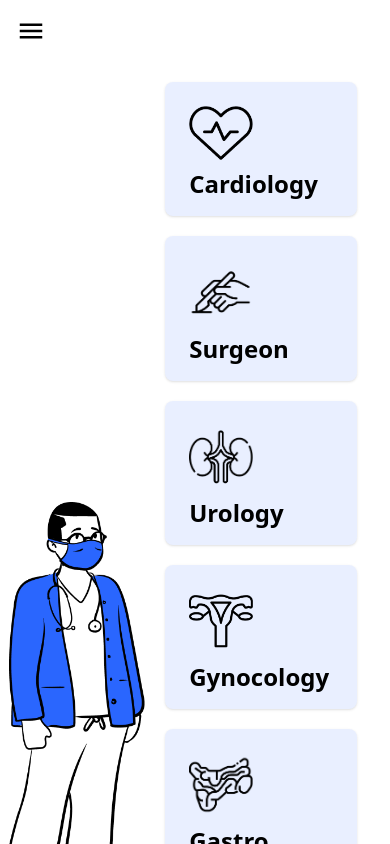
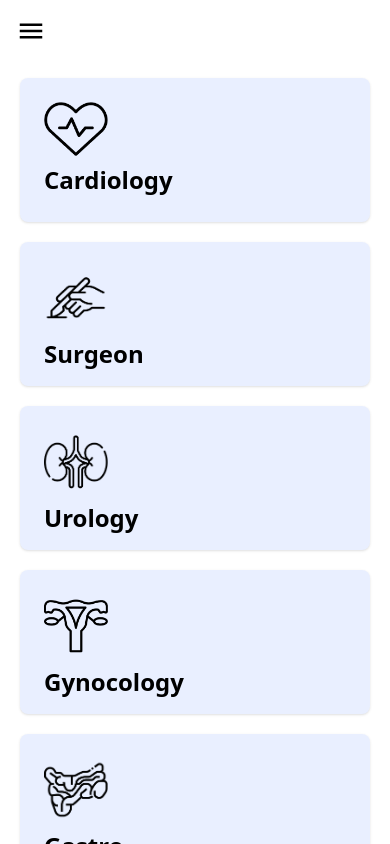
Before and after one commit to YugendarM/proppoint-client, a React (Create React App) app: page /book_appointment in a window 390 px wide. Shown: the top 844 px of the page. Built offline with nearby package versions, Linux system fonts and the light colour scheme; a web font is replaced by a local one.

Commit message:
Update - Added responsiveness for Book appointment page

```diff
--- a/src/App.js
+++ b/src/App.js
@@ -38,12 +38,11 @@ function App() {
         <AppointmentHOC path={"/contact"} exact component={ContactPage}/>
 
         <AppointmentHOC path={"/book_appointment"} exact component={DoctorSpecialization}/>
-
         <AppointmentHOC path={"/book_appointment/:specializationType/doctors"} exact component={DoctorList}/>
         <AppointmentHOC path={"/book_appointment/:specializationType/:doctorName/time_slots"} exact component={TimeSlot}/>
 
         <AppointmentHOC path={"/book_appointment/patient_credential"} exact component={PatientCredential}/>
-        <AppointmentHOC path={"/basic_details"} exact component={BasicDetails}/>
+        <AppointmentHOC path={"/book_appointment/basic_details"} exact component={BasicDetails}/>
 
         <DoctorHOC path={"/doctor/login"} exact component={PatientsList}/>
         <DoctorHOC path={"/doctor/"} exact component={DoctorDashboard}/>
--- a/src/components/Appointment/DoctorSpecialization.js
+++ b/src/components/Appointment/DoctorSpecialization.js
@@ -85,17 +85,19 @@ const DoctorSpecialization = () => {
       image: Dermo,
     },
   ]);
+
   return (
-    <>
-      <div className=" flex justify-center items-center ">
-        <div className="w-2/5 flex justify-center">
+    <React.Fragment>
+      {/* <h1 className="text-3xl font-semibold">Book your Appointments...</h1> */}
+      <div className=" flex justify-center items-center md:h-[85vh] py-4">
+        <div className="w-2/5 hidden lg:flex justify-center  ">
           <img className="" src={doctor} style={{ width: "150px" }} />
         </div>
-        <div className="h-full flex flex-wrap gap-5 p-5 w-8/12  ">
+        <div className=" flex flex-wrap gap-5 md:p-5 md:w-8/12 justify-between lg:justify-start ">
           {specializations.map((spec) => (
             <button
               onClick={() => handleClick(spec.id, spec.type)}
-              className="flex flex-col gap-2 bg-proppoint-primaryBlueTransparent bg-opacity-10 hover:bg-blue-100 shadow hover:shadow-lg w-48 pb-4 pl-6 pt-6 pr-2 rounded-lg"
+              className="mx-5 md:mx-0 flex flex-col h-36 md:h-48 gap-2 bg-proppoint-primaryBlueTransparent bg-opacity-10 hover:bg-blue-100 shadow hover:shadow-lg w-full md:w-48 pb-4 pl-6 pt-6 pr-2 rounded-lg"
             >
               <img src={spec.image} alt={spec.type} className="w-16" />
               <h3 className="text-2xl font-semibold">{spec.type}</h3>
@@ -103,7 +105,7 @@ const DoctorSpecialization = () => {
           ))}
         </div>
       </div>
-    </>
+    </React.Fragment>
   );
 };
 
```
